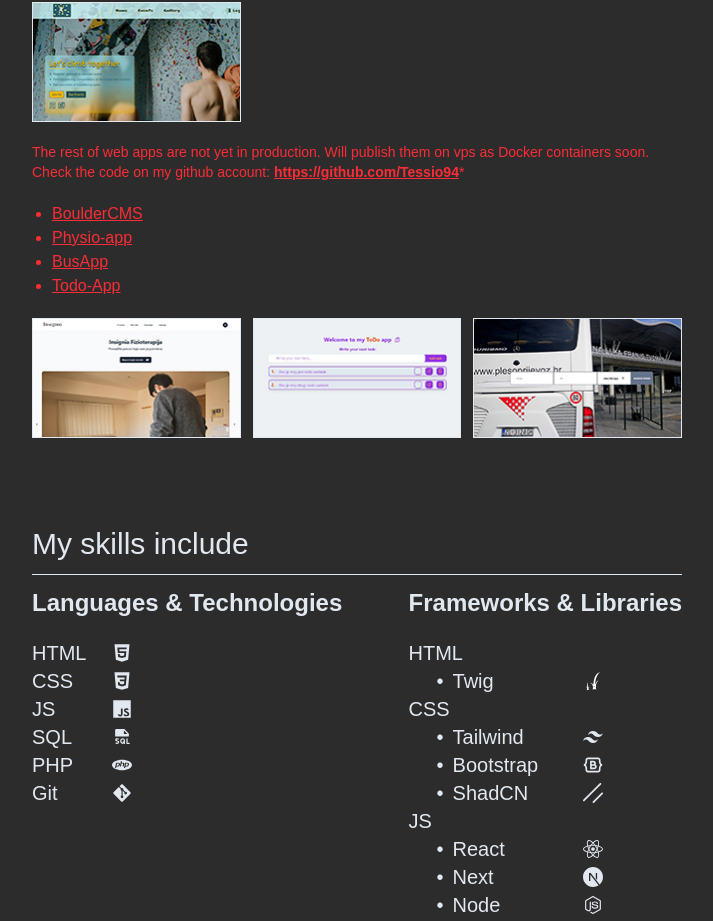
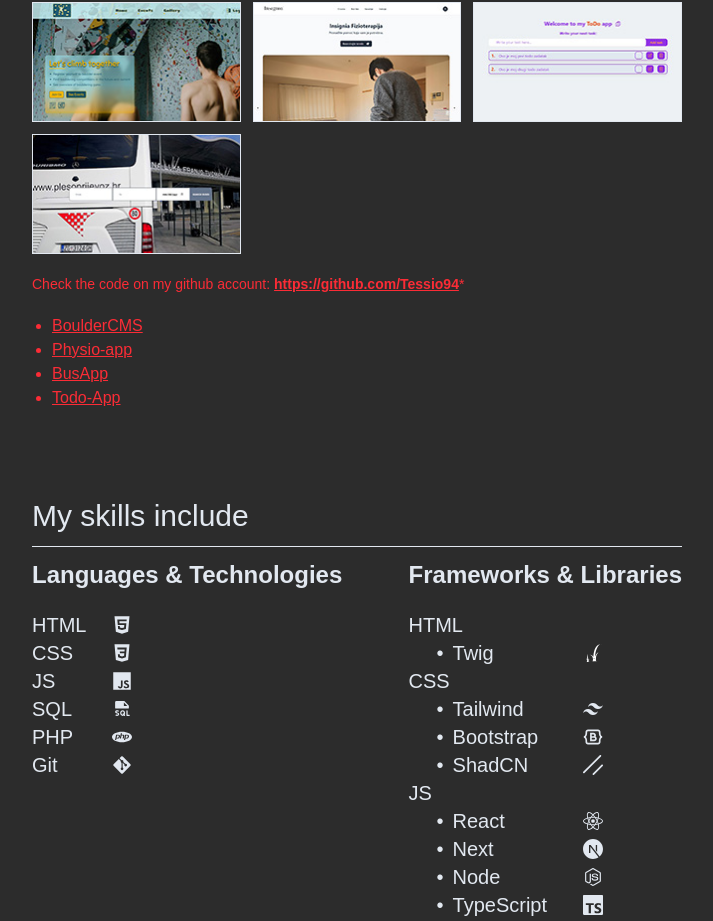
Before and after one commit to Tessio94/Portfolio, a Next.js app: page / in a window 1280 px wide. Shown: the part 2024-2945 px from the top of the page, without its empty margins (283-996 px from the left). Built offline with nearby package versions, Linux system fonts and the light colour scheme.

Commit message:
added links to web apps

```diff
--- a/components/Description.tsx
+++ b/components/Description.tsx
@@ -392,50 +392,6 @@
 									</div>
 								</div>
 							</div>
-						</div>
-						<div className="text-red-500 text-sm">
-							The rest of web apps are not yet in production. Will publish them
-							on vps as Docker containers soon. Check the code on my github
-							account:{" "}
-							<a
-								href="https://github.com/Tessio94"
-								target="_blank"
-								className="underline font-semibold text-md"
-							>
-								https://github.com/Tessio94
-							</a>
-							*
-						</div>
-						<ul className="list-disc ml-5 text-red-500 underline">
-							<li>
-								<a
-									href="https://github.com/Tessio94/BoulderCMS"
-									target="_blank"
-								>
-									BoulderCMS
-								</a>
-							</li>
-
-							<li>
-								<a
-									href="https://github.com/Tessio94/physio-app"
-									target="_blank"
-								>
-									Physio-app
-								</a>
-							</li>
-							<li>
-								<a href="https://github.com/Tessio94/BusApp" target="_blank">
-									BusApp
-								</a>
-							</li>
-							<li>
-								<a href="https://github.com/Tessio94/Todo-App" target="_blank">
-									Todo-App
-								</a>
-							</li>
-						</ul>
-						<div className="grid xsm:grid-cols-1 grid-cols-2 lg:grid-cols-3 gap-3">
 							<div className="relative border-[1px] border-slate-200 h-[120px] bg-[url('/insignia.jpg')] xl:bg-[url('/insignia_xl.jpg')] bg-cover bg-no-repeat  group">
 								<div className="absolute lg:opacity-0 lg:translate-y-full lg:group-hover:translate-y-0   transition-all duration-500 lg:bg-slate-200/80 lg:group-hover:opacity-100  flex flex-col items-center justify-center w-full h-full gap-4 bg-slate-200/50 lg:pointer-events-none lg:group-hover:pointer-events-auto">
 									<p className="text-slate-800 lg:bg-transparent border-[1px] border-slate-2 lg:rounded-none lg:border-0 lg:p-0 bg-slate-200 rounded-2xl py-1 px-2 font text-xl text-center ">
@@ -456,7 +412,7 @@
 														"Express",
 														"PostgreSQL",
 													],
-													link: "https://physio-app-frontend.onrender.com/",
+													link: "https://app2.tessio94.com/",
 													description:
 														"I built a physiotherapy web app with full booking functionality using React, Tailwind CSS, and shadcn/ui for a modern, responsive UI. Users can choose therapists, select services, and book appointments up to two weeks in advance. I used Node.js and Express to build the backend API, with PostgreSQL managing booking data, therapists, and availability. React Router DOM handled navigation, and an admin panel lets staff manage appointments and clinic resources efficiently.",
 													points: [
@@ -475,7 +431,6 @@
 									</div>
 								</div>
 							</div>
-
 							<div className="relative border-[1px] border-slate-200 h-[120px] bg-[url('/todo.jpg')] xl:bg-[url('/todo_xl.jpg')] bg-cover bg-no-repeat  group">
 								<div className="absolute lg:opacity-0 lg:translate-y-full lg:group-hover:translate-y-0   transition-all duration-500 lg:bg-slate-200/80 lg:group-hover:opacity-100  flex flex-col items-center justify-center w-full h-full gap-4 bg-slate-200/50 lg:pointer-events-none lg:group-hover:pointer-events-auto">
 									<p className="text-slate-800 lg:bg-transparent border-[1px] border-slate-2 lg:rounded-none lg:border-0 lg:p-0 bg-slate-200 rounded-2xl py-1 px-2 font text-xl text-center ">
@@ -490,7 +445,7 @@
 													title: "Todo",
 													img: "/todo_info.jpg",
 													stack: ["React", "Tailwind", "Node", "Postgresql"],
-													link: "https://todo-app-1-anpb.onrender.com/",
+													link: "https://app1.tessio94.com/",
 													description:
 														"I developed a to-do application using React for the frontend and Node.js with Express for the backend. The app features full CRUD functionality, allowing users to create, read, update, and delete tasks in real-time. PostgreSQL handles data persistence, ensuring tasks are stored reliably and efficiently. The interface is clean and responsive, built with Tailwind CSS, and provides a smooth user experience for managing daily tasks.",
 													points: [
@@ -543,6 +498,46 @@
 								</div>
 							</div>
 						</div>
+						<div className="text-red-500 text-sm">
+							Check the code on my github account:{" "}
+							<a
+								href="https://github.com/Tessio94"
+								target="_blank"
+								className="underline font-semibold text-md"
+							>
+								https://github.com/Tessio94
+							</a>
+							*
+						</div>
+						<ul className="list-disc ml-5 text-red-500 underline">
+							<li>
+								<a
+									href="https://github.com/Tessio94/BoulderCMS"
+									target="_blank"
+								>
+									BoulderCMS
+								</a>
+							</li>
+
+							<li>
+								<a
+									href="https://github.com/Tessio94/physio-app"
+									target="_blank"
+								>
+									Physio-app
+								</a>
+							</li>
+							<li>
+								<a href="https://github.com/Tessio94/BusApp" target="_blank">
+									BusApp
+								</a>
+							</li>
+							<li>
+								<a href="https://github.com/Tessio94/Todo-App" target="_blank">
+									Todo-App
+								</a>
+							</li>
+						</ul>
 					</div>
 				</div>
 			</div>
--- a/components/ProjectInfo.tsx
+++ b/components/ProjectInfo.tsx
@@ -63,14 +63,23 @@
 					{state.title === "Insignia" && (
 						<>
 							<small className="italic text-red-500">
-                *After clicking "Rezerviraj termin", there might be a short
-                delay while waiting for the backend response due to free hosting
-                services.
+								*After clicking "Rezerviraj termin", choose service or service
+								and therapist to book your appointment. Will insert cron job
+								soon to simulate occupied appointments. To book an appointment
+								you are required to register/log in.
 							</small>
 							<small className="italic text-red-500">
 								*Access admin panel on /admin, password for all admins is
 								password123, use name of therapist and @insignia.hr (e.g.
 								ana@insignia.hr)
+							</small>
+						</>
+					)}
+					{state.title === "Bus app" && (
+						<>
+							<small className="italic text-red-500">
+								*The Bus app hasn't been published yet. The link is not in
+								function.
 							</small>
 						</>
 					)}
```
Lines whose indentation alone changed are shown as unchanged.
